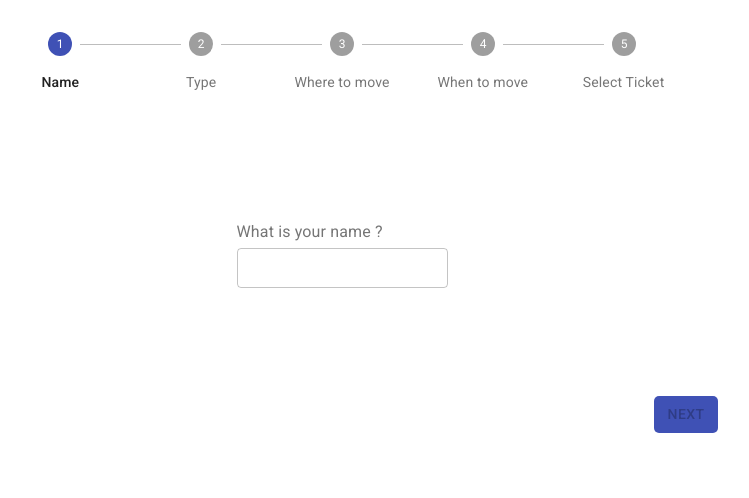
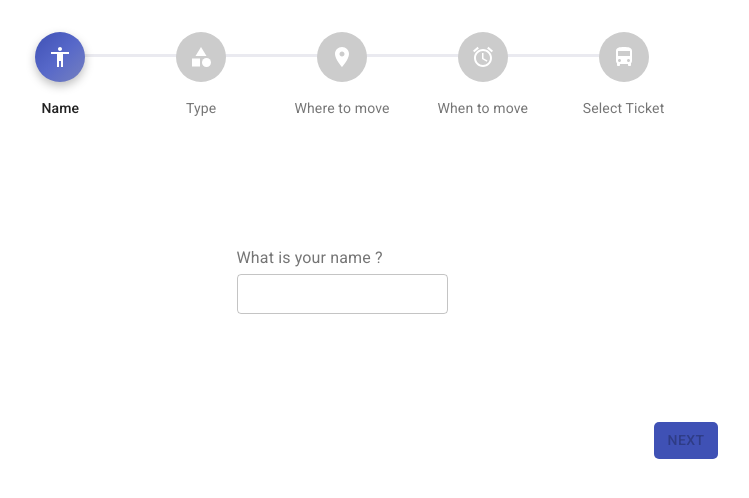
Before and after one commit to m-ata/ninebarc-assignment-ticket-system, a React app: page / in a window 1280 px wide. Shown: the top 498 px of the page, without its empty margins (298-1047 px from the left). Built offline with nearby package versions, Linux system fonts and the light colour scheme.

Commit message:
improved ui of steppers

```diff
--- a/package.json
+++ b/package.json
@@ -26,6 +26,7 @@
   "dependencies": {
     "@date-io/date-fns": "^1.3.13",
     "@material-ui/core": "^4.11.4",
+    "@material-ui/icons": "^4.11.2",
     "@material-ui/lab": "^4.0.0-alpha.58",
     "@material-ui/pickers": "^3.3.10",
     "react": "^17.0.1",
--- a/src/components/layout/index.tsx
+++ b/src/components/layout/index.tsx
@@ -1,13 +1,91 @@
 import * as React from 'react';
-import { Container, Grid, Stepper, Step, StepLabel, Button } from '@material-ui/core';
+import { Container, Grid, Stepper, Step, StepLabel, Button, StepConnector, StepIconProps } from '@material-ui/core';
+import { makeStyles, Theme, createStyles, withStyles } from '@material-ui/core/styles';
 import Steps from '../steps'
 import appReducer from '../../store/reducers';
 import AppContext from '../../store/context';
 import { initialState } from '../../store/constants';
 import Ticket from '../ticket';
 import { useStyles } from './style';
+import clsx from 'clsx'
+import AccessibilityIcon from '@material-ui/icons/Accessibility';
+import CategoryIcon from '@material-ui/icons/Category';;
+import LocationOnIcon from '@material-ui/icons/LocationOn';
+import AlarmIcon from '@material-ui/icons/Alarm';
+import DirectionsBusIcon from '@material-ui/icons/DirectionsBus';
 
 const { useState } = React
+
+  const ColorlibConnector = withStyles({
+    alternativeLabel: {
+      top: 22,
+    },
+    active: {
+      '& $line': {
+        backgroundImage:
+          'linear-gradient( 95deg,rgb(63, 81, 181) 0%,rgb(87, 104, 201) 50%,rgb(117, 128, 191) 100%)',
+      },
+    },
+    completed: {
+      '& $line': {
+        backgroundImage:
+          'linear-gradient( 95deg,rgb(63, 81, 181) 0%,rgb(63, 81, 181) 50%,rgb(63, 81, 181) 100%)',
+      },
+    },
+    line: {
+      height: 3,
+      border: 0,
+      backgroundColor: '#eaeaf0',
+      borderRadius: 1,
+    },
+  })(StepConnector);
+
+  const useColorlibStepIconStyles = makeStyles({
+    root: {
+      backgroundColor: '#ccc',
+      zIndex: 1,
+      color: '#fff',
+      width: 50,
+      height: 50,
+      display: 'flex',
+      borderRadius: '50%',
+      justifyContent: 'center',
+      alignItems: 'center',
+    },
+    active: {
+      backgroundImage:
+        'linear-gradient( 136deg, rgb(63, 81, 181) 0%, rgb(87, 104, 201) 50%, rgb(117, 128, 191) 100%)',
+      boxShadow: '0 4px 10px 0 rgba(0,0,0,.25)',
+    },
+    completed: {
+      backgroundImage:
+        'linear-gradient( 136deg, rgb(63, 81, 181) 0%, rgb(63, 81, 181) 50%, rgb(63, 81, 181) 100%)',
+    },
+  });
+
+  function ColorlibStepIcon(props: StepIconProps) {
+    const classes = useColorlibStepIconStyles();
+    const { active, completed } = props;
+
+    const icons: { [index: string]: React.ReactElement } = {
+      1: <AccessibilityIcon />,
+      2: <CategoryIcon />,
+      3: <LocationOnIcon />,
+      4: <AlarmIcon />,
+      5: <DirectionsBusIcon />
+    };
+
+    return (
+      <div
+        className={clsx(classes.root, {
+          [classes.active]: active,
+          [classes.completed]: completed,
+        })}
+      >
+        {icons[String(props.icon)]}
+      </div>
+    );
+  }
 
 function getSteps() {
     return ['Name', 'Type', 'Where to move', 'When to move', 'Select Ticket'];
@@ -64,10 +142,10 @@ const Layout = () => {
             <Container className={classes.layout}>
                 <Grid container >
                     <Grid item xs={12}>
-                        <Stepper alternativeLabel activeStep={activeStep}>
+                        <Stepper connector={<ColorlibConnector />} alternativeLabel activeStep={activeStep}>
                             {steps.map((label) => (
                                 <Step key={label}>
-                                    <StepLabel>{label}</StepLabel>
+                                    <StepLabel StepIconComponent={ColorlibStepIcon}>{label}</StepLabel>
                                 </Step>
                             ))}
                         </Stepper>
```
Also changed, not shown: 1 other file (tests, documents, lock files or other folders).
